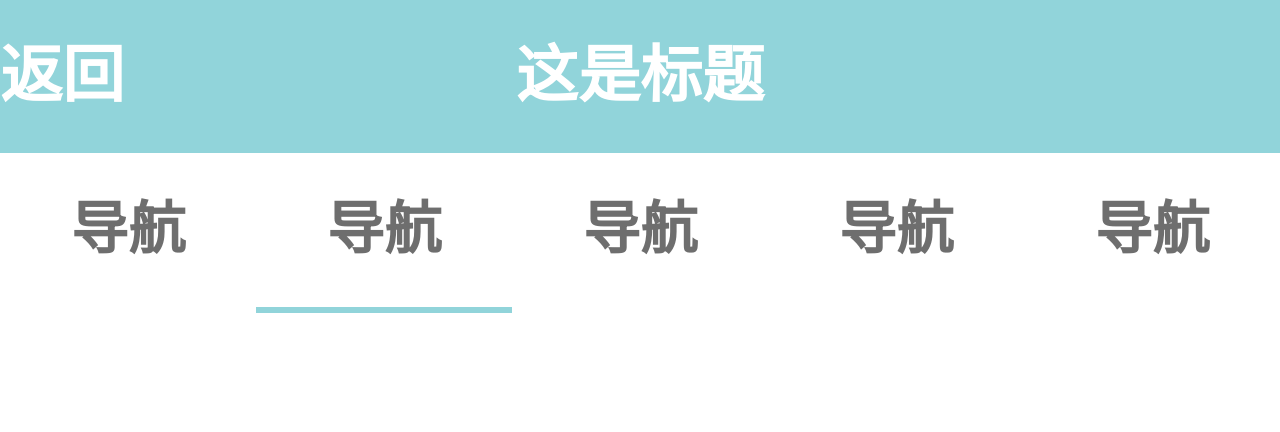
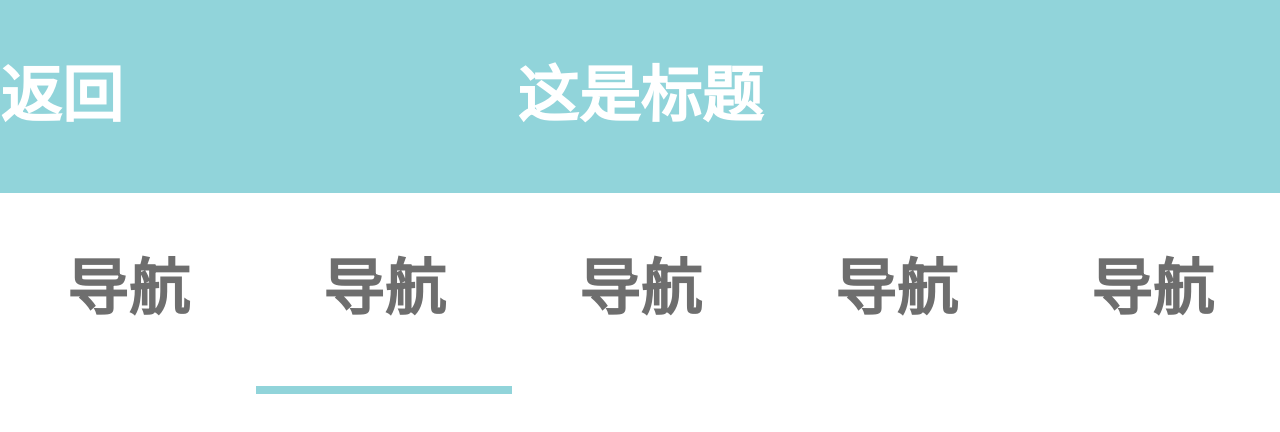
Before and after one commit to HashCoding/task1-11, a website: page index.html in a window 1280 px wide. Drawn offline with Linux system fonts and the light colour scheme.

Commit message:
with scss

```diff
--- a/app/components/header/header.scss
+++ b/app/components/header/header.scss
@@ -1,4 +1,19 @@
 .head {
-  height: 0.44rem;
+  height: px2em(44px);
   background-color: #91d4da;
+  font-size: px2em(18px);
+  text-align: center;
+  line-height:px2em(44px);
+  color:#fff;
+  font-weight: bold;
+  font-family: "微软雅黑";
+
+  .back {
+    vertical-align:middle;
+    position: absolute;
+  }
+
+  .title {
+    vertical-align:middle;
+  }
 }
--- /dev/null
+++ b/app/components/navbar/navbar.scss
@@ -0,0 +1,23 @@
+.navbar{
+  height: px2em(44px);
+  background-color: #fff;
+  font-size: px2em(18px);
+  text-align: center;
+  line-height:px2em(44px);
+  font-weight: bold;
+  font-family: "微软雅黑";
+  ul {
+    li {
+      width: 20%;
+      float: left;
+      list-style: none;
+      a {
+        text-decoration: none;
+        color:#6e6e6e;
+      }
+    }
+    .active {
+      border-bottom: px2em(2px) solid #91d4da;
+    }
+  }
+}
--- a/app/components/reset/reset.scss
+++ b/app/components/reset/reset.scss
@@ -3,6 +3,9 @@
   padding: 0;
   box-sizing: border-box;
 }
+
 html {
-  font-size: calc(100vw/3.75);;
+  /*font-size : 14px;*/
+  font-size: calc(100vw/26.785);
+
 }
--- a/app/components/style.scss
+++ b/app/components/style.scss
@@ -1,2 +1,4 @@
+@import "util/util.scss";
 @import "reset/reset.scss";
 @import "header/header.scss";
+@import "navbar/navbar.scss";
--- /dev/null
+++ b/app/components/util/util.scss
@@ -0,0 +1,9 @@
+@function px2em($px, $base-font-size: 14px) {
+  @if (unitless($px)) {
+    @warn "Assuming #{$px} to be in pixels, attempting to convert it into pixels for you";
+    @return px2em($px + 0px); // That may fail.
+  } @else if (unit($px) == em) {
+    @return $px;
+  }
+  @return ($px / $base-font-size) * 1em;
+}
--- a/index.html
+++ b/index.html
@@ -3,7 +3,7 @@
 <head>
     <meta charset="UTF-8">
     <meta name="viewport" content="width=device-width, initial-scale=1, maximum-scale=1">
-    <link rel="stylesheet" href="./build/css/style.css">
+    <link rel="stylesheet" href="./build/css/style.min.css">
     <title>Title</title>
 </head>
 <body>
```
Also changed, not shown: build/css/style.css, build/css/style.min.css.
